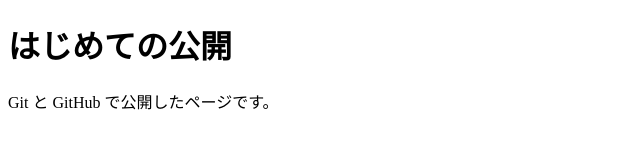
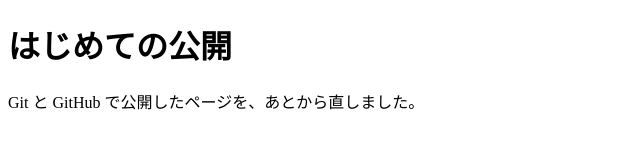
Before and after one commit to minopon/git-practice-win, a plain HTML site: page index.html in a window 1280 px wide. Shown: the whole page, without its empty margins (0-640 px from the left). Drawn offline with Linux system fonts and the light colour scheme.

Commit message:
ページの文を直す

```diff
--- a/index.html
+++ b/index.html
@@ -6,6 +6,6 @@
 </head>
 <body>
 <h1>はじめての公開</h1>
-<p>Git と GitHub で公開したページです。</p>
+<p>Git と GitHub で公開したページを、あとから直しました。</p>
 </body>
 </html>
```
